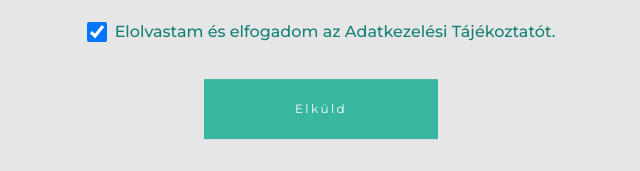
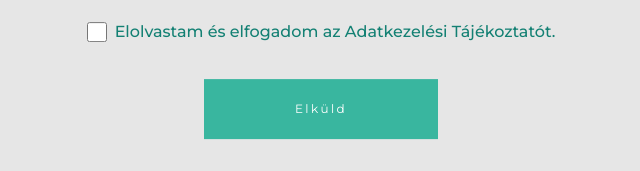
Before and after one commit to sorci89/sitebuild-halftime, a plain HTML site: page index.html in a window 1280 px wide. Shown: the part 418-589 px from the top of the page, 319-959 px from the left. Drawn offline with Linux system fonts and the light colour scheme.

Commit message:
default not checked

```diff
--- a/index.html
+++ b/index.html
@@ -24,7 +24,7 @@
                 <input type="text" name="name" id="nameInput" placeholder="Név">
                 <input type="email" name="email" id="emailInput" placeholder="Email cím">
                 <div id="checkBoxDiv">
-                    <input type="checkbox" name="conditions" id="conditions" checked>
+                    <input type="checkbox" name="conditions" id="conditions" >
                     <label for="conditions">Elolvastam és elfogadom az Adatkezelési Tájékoztatót.</label>
                 </div>
                 <button type="submit">Elküld</button>
```
